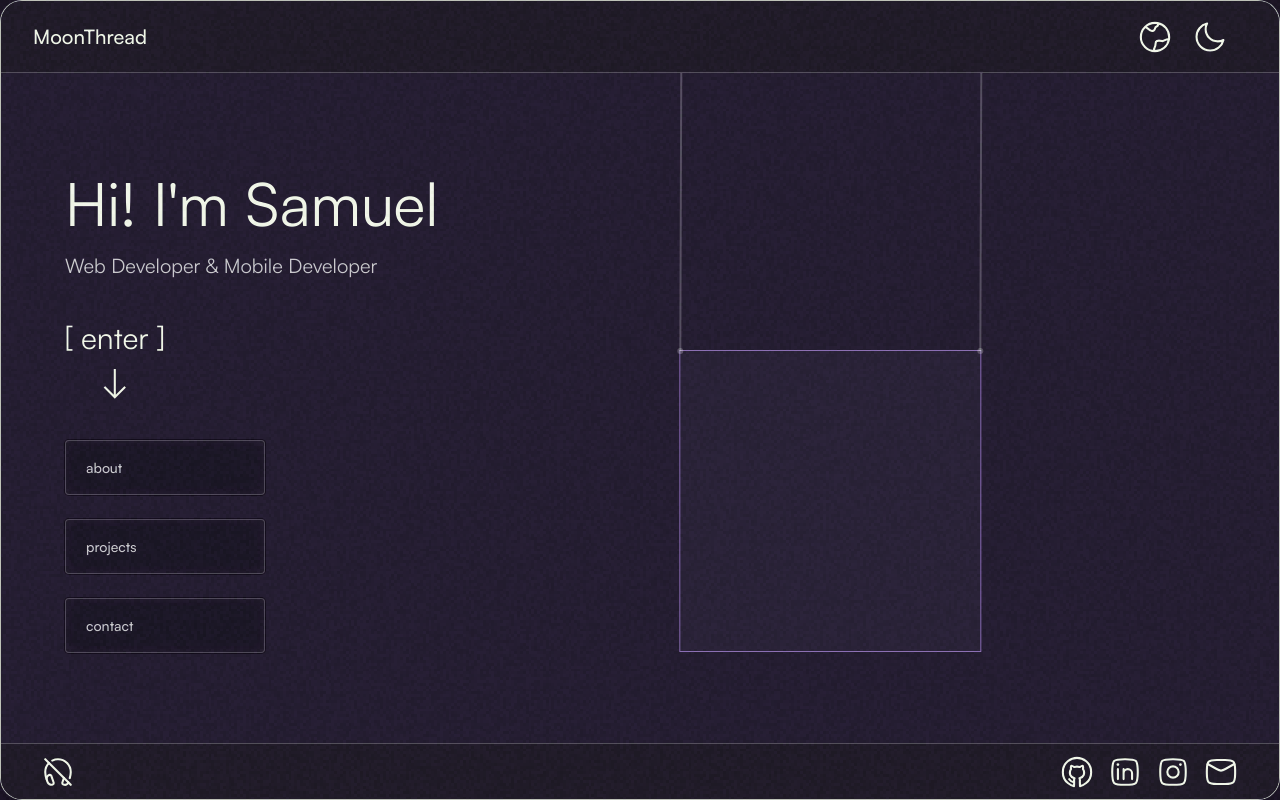
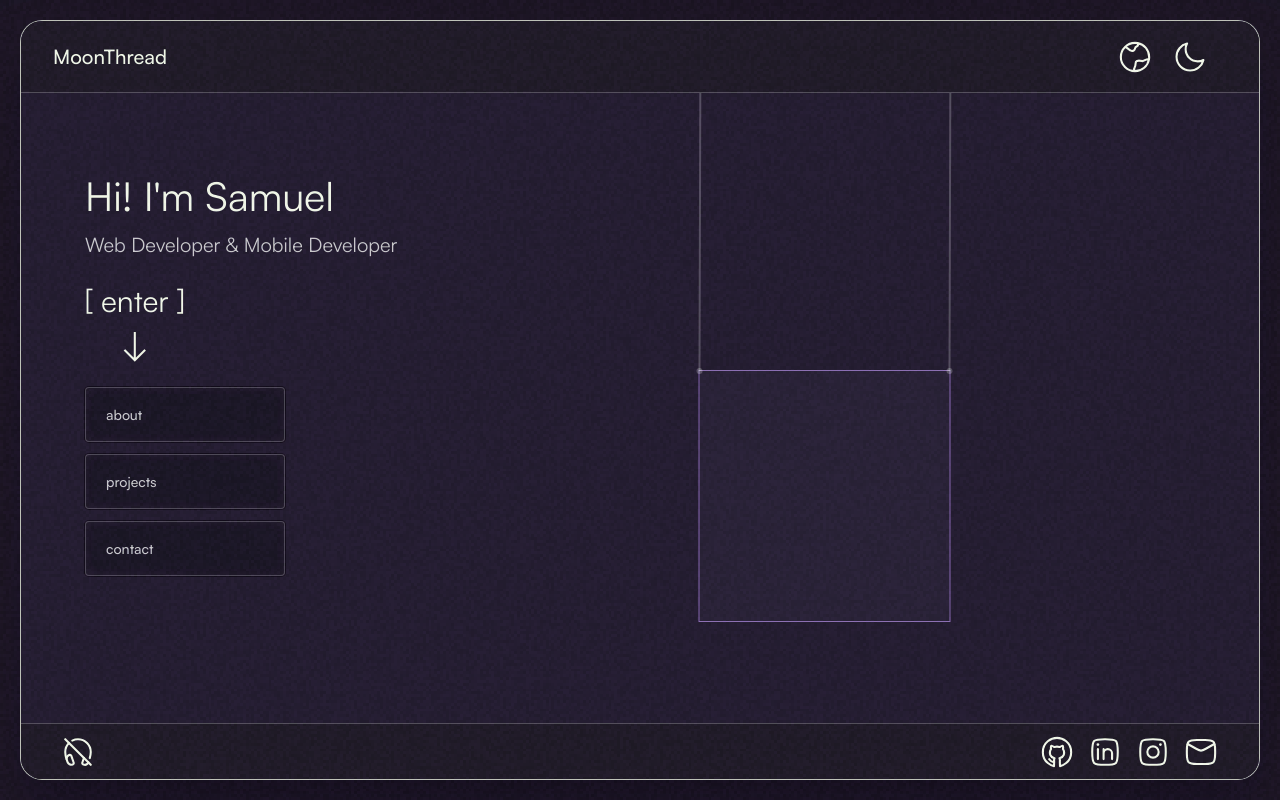
Before and after one commit to I-Samuel-I/Portfolio, a Next.js app: page / in a window 1280 px wide. Built offline with nearby package versions, Linux system fonts and the light colour scheme.

Commit message:
style: update responsive

```diff
--- a/src/app/page.tsx
+++ b/src/app/page.tsx
@@ -12,9 +12,9 @@ export default function Home() {
   const { t } = useTranslation();
 
   return (
-    <div className="flex min-h-screen items-center justify-center bg-app-bg">
+    <div className="flex min-h-screen items-center justify-center bg-app-bg sm:h-[100dvh] sm:overflow-hidden sm:p-4 lg:p-5">
       <main
-        className="relative flex min-h-[100dvh] lg:min-h-[min(940px,100dvh)] w-full max-w-[1200px] md:max-w-[1800px] flex-col overflow-hidden rounded-none sm:rounded-[18px] md:rounded-[22px] border border-border-main bg-shell shadow-2xl shadow-black/50"
+        className="relative flex min-h-[100dvh] w-full max-w-[1800px] flex-col overflow-hidden rounded-none border border-border-main bg-shell shadow-2xl shadow-black/50 sm:h-[min(940px,calc(100dvh-2rem))] sm:min-h-0 sm:shrink-0 sm:rounded-[18px] lg:h-[min(940px,calc(100dvh-2.5rem))] md:rounded-[22px]"
       >
         <header className="z-10 flex h-14 md:h-[72px] shrink-0 items-center justify-between border-b border-border-muted bg-shell-header px-4 sm:px-6 md:px-8">
           <span className="text-xl font-medium tracking-normal text-text-main">
@@ -29,16 +29,16 @@ export default function Home() {
           <BatPhysicsPrototype />
         </div>
 
-        <section className="grid flex-1 grid-cols-1 gap-8 px-6 sm:px-10 md:px-16 py-12 sm:py-20 lg:grid-cols-[minmax(280px,0.78fr)_minmax(360px,1fr)]">
-          <div className="flex  flex-col justify-start pt-5 sm:pt-3">
-            <h1 className="text-5xl sm:text-6xl font-normal leading-tight tracking-normal text-text-heading">
+        <section className="grid min-h-0 flex-1 grid-cols-1 gap-8 px-6 py-12 sm:px-10 sm:py-12 md:px-16 lg:py-14 xl:py-20 lg:grid-cols-[minmax(280px,0.78fr)_minmax(360px,1fr)]">
+          <div className="home-content flex flex-col justify-start pt-5 sm:pt-3">
+            <h1 className="home-content__title text-5xl sm:text-5xl 2xl:text-6xl font-normal leading-tight tracking-normal text-text-heading">
               {t.home.title}
             </h1>
             <p className="mt-3 text-xl font-normal text-text-muted">
               {t.home.role}
             </p>
 
-            <div className="mt-10 flex w-fit flex-col items-center text-text-main">
+            <div className="home-entry mt-10 flex w-fit flex-col items-center text-text-main">
               <span className="text-3xl font-normal tracking-normal">
                 {t.common.enter}
               </span>
--- a/src/components/organisms/batPhysics.tsx
+++ b/src/components/organisms/batPhysics.tsx
@@ -3,7 +3,8 @@
 import { useEffect, useRef } from "react";
 import Matter from "matter-js";
 
-const BOX_SIZE = 300;
+const DEFAULT_BOX_SIZE = 300;
+const SMALL_NOTEBOOK_BOX_SIZE = 250;
 
 export default function BatPhysicsPrototype() {
   const sceneRef = useRef<HTMLDivElement | null>(null);
@@ -26,6 +27,11 @@ export default function BatPhysicsPrototype() {
 
     const width = sceneRef.current.clientWidth || 600;
     const height = sceneRef.current.clientHeight || 520;
+    const boxSize = window.matchMedia(
+      "(min-width: 1024px) and (max-width: 1440px)"
+    ).matches
+      ? SMALL_NOTEBOOK_BOX_SIZE
+      : DEFAULT_BOX_SIZE;
     const rootStyles = getComputedStyle(document.documentElement);
     const themeColor = (name: string, fallback: string) => {
       return rootStyles.getPropertyValue(name).trim() || fallback;
@@ -41,11 +47,11 @@ export default function BatPhysicsPrototype() {
     engine.gravity.scale = 0.001;
 
     const leftAnchorPoint = {
-      x: width / 2 - BOX_SIZE / 2,
+      x: width / 2 - boxSize / 2,
       y: 0,
     };
     const rightAnchorPoint = {
-      x: width / 2 + BOX_SIZE / 2,
+      x: width / 2 + boxSize / 2,
       y: 0,
     };
 
@@ -57,8 +63,8 @@ export default function BatPhysicsPrototype() {
     const square = Bodies.rectangle(
       squareCenter.x,
       squareCenter.y,
-      BOX_SIZE,
-      BOX_SIZE,
+      boxSize,
+      boxSize,
       {
         label: "Bat placeholder",
         density: 0.001,
@@ -77,8 +83,8 @@ export default function BatPhysicsPrototype() {
       pointA: leftAnchorPoint,
       bodyB: square,
       pointB: {
-        x: -BOX_SIZE / 2,
-        y: -BOX_SIZE / 2,
+        x: -boxSize / 2,
+        y: -boxSize / 2,
       },
       length: 350,
       stiffness: 0.9,
@@ -93,8 +99,8 @@ export default function BatPhysicsPrototype() {
       pointA: rightAnchorPoint,
       bodyB: square,
       pointB: {
-        x: BOX_SIZE / 2,
-        y: -BOX_SIZE / 2,
+        x: boxSize / 2,
+        y: -boxSize / 2,
       },
       length: 350,
       stiffness: 0.9,
@@ -118,7 +124,7 @@ export default function BatPhysicsPrototype() {
       },
     });
 
-    const minSquareCenterY = BOX_SIZE / 2 + 125;
+    const minSquareCenterY = boxSize / 2 + 125;
 
     const limitDragTarget = () => {
       if (mouseConstraint.body !== square) return;
--- a/src/components/organisms/homeNavigation.tsx
+++ b/src/components/organisms/homeNavigation.tsx
@@ -34,7 +34,7 @@ export default function HomeNavigation() {
     const  isTopWindow = activeWindow[activeWindow.length - 1] === focusedWindow;
     return (
         <>
-            <nav className="mt-10 flex w-full max-w-38.5 flex-col gap-6">
+            <nav className="home-navigation mt-10 flex w-full max-w-38.5 flex-col gap-6">
                 <HomeNavBtn onClick={() => openWindow("about")}>{t.nav.about}</HomeNavBtn>
                 <HomeNavBtn onClick={() => openWindow("projects")}>{t.nav.projects}</HomeNavBtn>
                 <HomeNavBtn onClick={() => openWindow("contact")}>{t.nav.contact}</HomeNavBtn>
--- a/src/components/templates/windowContact.jsx
+++ b/src/components/templates/windowContact.jsx
@@ -67,8 +67,7 @@ export default function WindowContact() {
               <div className="mt-3 h-0.75 w-64 max-w-full bg-highlight" />
 
               <div className="mt-4 max-w-sm space-y-1 text-base font-semibold leading-relaxed text-text-muted">
-                <p>{t.contact.options.project}</p>
-                <p>{t.contact.options.collaboration}</p>
+
                 <p>{t.contact.description}</p>
               </div>
             </div>
@@ -122,7 +121,7 @@ export default function WindowContact() {
                 htmlFor="contact-subject"
                 className="mb-2 block text-sm font-bold text-text-main"
               >
-                {t.contact.subject} <span className="text-highlight">*</span>
+                {t.contact.subject}
               </label>
               <div className="relative">
                 <select
--- a/src/i18n/translation.ts
+++ b/src/i18n/translation.ts
@@ -63,7 +63,8 @@ export const translation = {
       title: "Sucesso",
       success: "Mensagem enviada com sucesso.",
       heading: "me mande uma mensagem",
-      description: "e eu responderei o mais rápido possível.",
+      description:
+        "Entre em contato para conversarmos sobre projetos, trabalhos freelance ou colaborações. Responderei o mais breve possível.",
       name: "seu nome",
       email: "seu e-mail",
       subject: "assunto",
@@ -185,7 +186,8 @@ export const translation = {
       title: "Success",
       success: "Message sent successfully.",
       heading: "send me a message",
-      description: "and I'll get back to you as soon as possible.",
+      description:
+        "Get in touch to discuss projects, freelance work, or collaborations. I'll get back to you as soon as possible.",
       name: "your name",
       email: "your email",
       subject: "subject",
--- a/src/styles/globals.css
+++ b/src/styles/globals.css
@@ -6,6 +6,26 @@ body {
   background: var(--background);
   color: var(--text-color);
   user-select: none;
+}
+
+@media (min-width: 640px) and (max-height: 800px) {
+  .home-content {
+    padding-top: 0;
+  }
+
+  .home-content__title {
+    font-size: 2.5rem;
+    line-height: 1.15;
+  }
+
+  .home-entry,
+  .home-navigation {
+    margin-top: 1.5rem;
+  }
+
+  .home-navigation {
+    gap: 0.75rem;
+  }
 }
 
 .film-grain {
```
